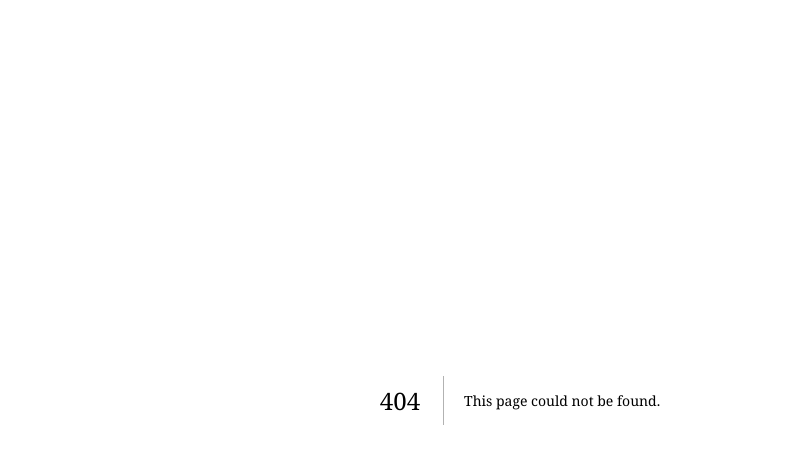
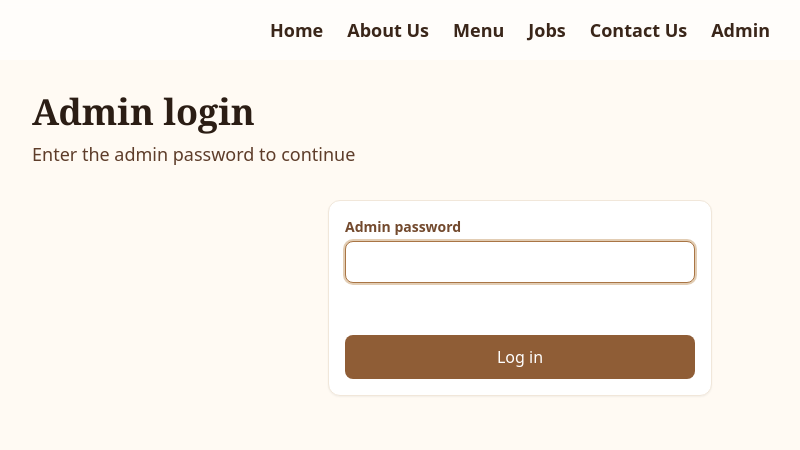
Before and after one commit to casopoly/H4I-Dev-Bootcamp-2026, a Next.js app: page /admin/login in a window 1280 px wide. Before the commit this address had no page. Shown: the top 450 px of the page, without its empty margins (120-920 px from the left). Built offline with nearby package versions, Linux system fonts and the light colour scheme; a web font is replaced by a local one.

Commit message:
feat(admin): add admin login and protect admin pages and write APIs

```diff
--- /dev/null
+++ b/src/app/admin/login/page.tsx
@@ -0,0 +1,21 @@
+import Navbar from "@/components/Navbar";
+import AdminLoginForm from "@/components/AdminLoginForm";
+import Container from "@/components/ui/Container";
+import PageHeader from "@/components/ui/PageHeader";
+
+// Only go back to an admin page. Anything else (like another site) falls back to the admin list
+function safeNext(next: string | undefined): string {
+  return next && (next === "/admin" || next.startsWith("/admin/")) ? next : "/admin/menu";
+}
+
+export default function AdminLoginPage({ searchParams }: { searchParams: { next?: string } }) {
+  return (
+    <main>
+      <Navbar />
+      <Container className="pb-12">
+        <PageHeader title="Admin login" subtitle="Enter the admin password to continue" />
+        <AdminLoginForm next={safeNext(searchParams.next)} />
+      </Container>
+    </main>
+  );
+}
--- /dev/null
+++ b/src/app/api/admin/login/route.ts
@@ -0,0 +1,40 @@
+import { NextRequest, NextResponse } from "next/server";
+import { ADMIN_COOKIE, adminToken, safeEqual } from "@/lib/adminAuth";
+
+// Never cache a login check
+export const dynamic = "force-dynamic";
+
+const EIGHT_HOURS = 60 * 60 * 8;
+
+/**
+ * Checks the submitted password against ADMIN_PASSWORD and, if it matches, sets the login cookie
+ */
+export async function POST(request: NextRequest) {
+  const expected = await adminToken(process.env.ADMIN_PASSWORD);
+  if (!expected) {
+    return NextResponse.json({ error: "Admin login is not set up (ADMIN_PASSWORD is missing)" }, { status: 500 });
+  }
+
+  let body;
+  try {
+    body = await request.json();
+  } catch {
+    return NextResponse.json({ error: "Request body must be valid JSON" }, { status: 400 });
+  }
+
+  const password = typeof body?.password === "string" ? body.password : "";
+  const submitted = await adminToken(password);
+  if (!submitted || !safeEqual(submitted, expected)) {
+    return NextResponse.json({ error: "Wrong password" }, { status: 401 });
+  }
+
+  const response = NextResponse.json({ ok: true });
+  response.cookies.set(ADMIN_COOKIE, expected, {
+    httpOnly: true, // not readable from JavaScript in the browser
+    sameSite: "lax",
+    secure: process.env.NODE_ENV === "production",
+    path: "/",
+    maxAge: EIGHT_HOURS,
+  });
+  return response;
+}
--- /dev/null
+++ b/src/components/AdminLoginForm.tsx
@@ -0,0 +1,81 @@
+"use client";
+
+import { useState } from "react";
+import Card from "@/components/ui/Card";
+import Button from "@/components/ui/Button";
+
+/**
+ * Asks for the admin password and sends it to POST /api/admin/login.
+ * On success it goes to `next` (the admin page the visitor asked for)
+ */
+export default function AdminLoginForm({ next }: { next: string }) {
+  const [password, setPassword] = useState("");
+  const [error, setError] = useState("");
+  const [loading, setLoading] = useState(false);
+
+  async function handleSubmit(event: React.FormEvent<HTMLFormElement>) {
+    event.preventDefault();
+    setError("");
+    setLoading(true);
+
+    try {
+      const response = await fetch("/api/admin/login", {
+        method: "POST",
+        headers: { "Content-Type": "application/json" },
+        body: JSON.stringify({ password }),
+      });
+      if (!response.ok) {
+        const body = await response.json().catch(() => ({}));
+        setError(body.error ?? `Request failed (${response.status})`);
+        setLoading(false);
+        return;
+      }
+      // A full page load (not router.push): the navbar link to /admin/menu was prefetched before login and the
+      // router can reuse that cached redirect to the login page, so the page would never change
+      window.location.assign(next);
+    } catch {
+      setError("Could not reach the server");
+      setLoading(false);
+    }
+  }
+
+  return (
+    <Card className="mx-auto max-w-sm">
+      <form onSubmit={handleSubmit} className="flex flex-col gap-4">
+        {/* Hidden username so the browser's password manager saves this login as "admin". The server only checks the password */}
+        <input
+          type="text"
+          name="username"
+          value="admin"
+          autoComplete="username"
+          readOnly
+          tabIndex={-1}
+          aria-hidden="true"
+          className="sr-only"
+        />
+        <div>
+          <label htmlFor="password" className="mb-1 block text-sm font-semibold text-brand-700">
+            Admin password
+          </label>
+          <input
+            id="password"
+            name="password"
+            type="password"
+            autoComplete="current-password"
+            autoFocus
+            required
+            className="w-full rounded-lg border border-brand-200 bg-white px-3 py-2 text-ink focus:border-brand-500 focus:outline-none focus:ring-2 focus:ring-brand-200"
+            value={password}
+            onChange={(e) => setPassword(e.target.value)}
+          />
+        </div>
+        <p role="alert" className="min-h-5 text-sm font-medium text-red-700">
+          {error}
+        </p>
+        <Button type="submit" disabled={loading}>
+          {loading ? "Checking..." : "Log in"}
+        </Button>
+      </form>
+    </Card>
+  );
+}
--- a/src/components/Navbar.tsx
+++ b/src/components/Navbar.tsx
@@ -7,6 +7,7 @@ const links = [
   { href: "/menu", label: "Menu" },
   { href: "/jobs", label: "Jobs" },
   { href: "/contact", label: "Contact Us" },
+  { href: "/admin/menu", label: "Admin" },
 ];
 
 // Same look on every page: centered links on a soft translucent white bar.
--- /dev/null
+++ b/src/lib/adminAuth.ts
@@ -0,0 +1,33 @@
+// Shared by the middleware (Edge runtime) and the login route, so it only uses Web APIs (no Node imports).
+// This is demo-grade protection: one shared password, no accounts, no lockout.
+
+export const ADMIN_COOKIE = "admin_session";
+
+/**
+ * Turns the admin password into the value stored in the login cookie (an HMAC signature of a fixed message),
+ * so the cookie never contains the password itself. Returns null when the password is empty or not set
+ */
+export async function adminToken(password: string | undefined): Promise<string | null> {
+  if (!password) return null;
+  const encoder = new TextEncoder();
+  const key = await crypto.subtle.importKey("raw", encoder.encode(password), { name: "HMAC", hash: "SHA-256" }, false, [
+    "sign",
+  ]);
+  const signature = await crypto.subtle.sign("HMAC", key, encoder.encode("h4i-admin-session"));
+  return Array.from(new Uint8Array(signature))
+    .map((byte) => byte.toString(16).padStart(2, "0"))
+    .join("");
+}
+
+/**
+ * Compares two strings without stopping at the first difference,
+ * so the time it takes does not reveal how much of a guess was right
+ */
+export function safeEqual(a: string, b: string): boolean {
+  if (a.length !== b.length) return false;
+  let difference = 0;
+  for (let i = 0; i < a.length; i++) {
+    difference |= a.charCodeAt(i) ^ b.charCodeAt(i);
+  }
+  return difference === 0;
+}
--- /dev/null
+++ b/src/middleware.ts
@@ -0,0 +1,37 @@
+import { NextRequest, NextResponse } from "next/server";
+import { ADMIN_COOKIE, adminToken, safeEqual } from "@/lib/adminAuth";
+
+/**
+ * Runs before every request that matches `config.matcher` below.
+ * - /admin pages without a valid login cookie are redirected to /admin/login
+ * - writes to the menu API (POST, PUT, DELETE) without the cookie get a 401
+ * - reading the menu (GET) and the login page itself stay public
+ */
+export async function middleware(request: NextRequest) {
+  const { pathname, search } = request.nextUrl;
+  const isApi = pathname.startsWith("/api/");
+
+  // The login page must be reachable without logging in (otherwise it would redirect forever)
+  if (pathname === "/admin/login") return NextResponse.next();
+  // Anyone can read the menu
+  if (isApi && ["GET", "HEAD", "OPTIONS"].includes(request.method)) return NextResponse.next();
+
+  // If ADMIN_PASSWORD is not set, expected is null and nobody gets in (fail closed)
+  const expected = await adminToken(process.env.ADMIN_PASSWORD);
+  const cookie = request.cookies.get(ADMIN_COOKIE)?.value;
+  if (expected !== null && cookie !== undefined && safeEqual(cookie, expected)) {
+    return NextResponse.next();
+  }
+
+  if (isApi) {
+    return NextResponse.json({ error: "Not logged in" }, { status: 401 });
+  }
+  // Send the visitor to the login page, remembering where they wanted to go
+  const loginUrl = new URL("/admin/login", request.url);
+  loginUrl.searchParams.set("next", pathname + search);
+  return NextResponse.redirect(loginUrl);
+}
+
+export const config = {
+  matcher: ["/admin/:path*", "/api/menu/:path*"],
+};
```
